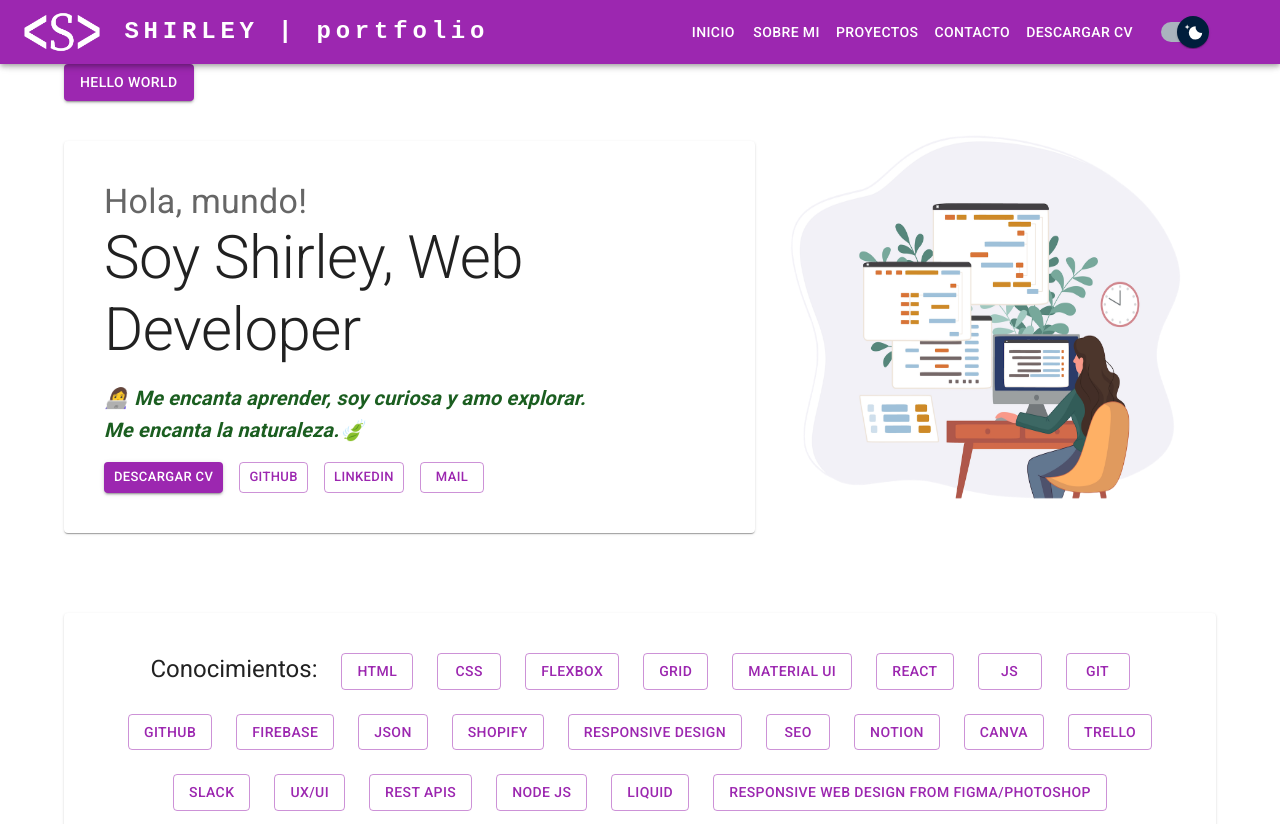
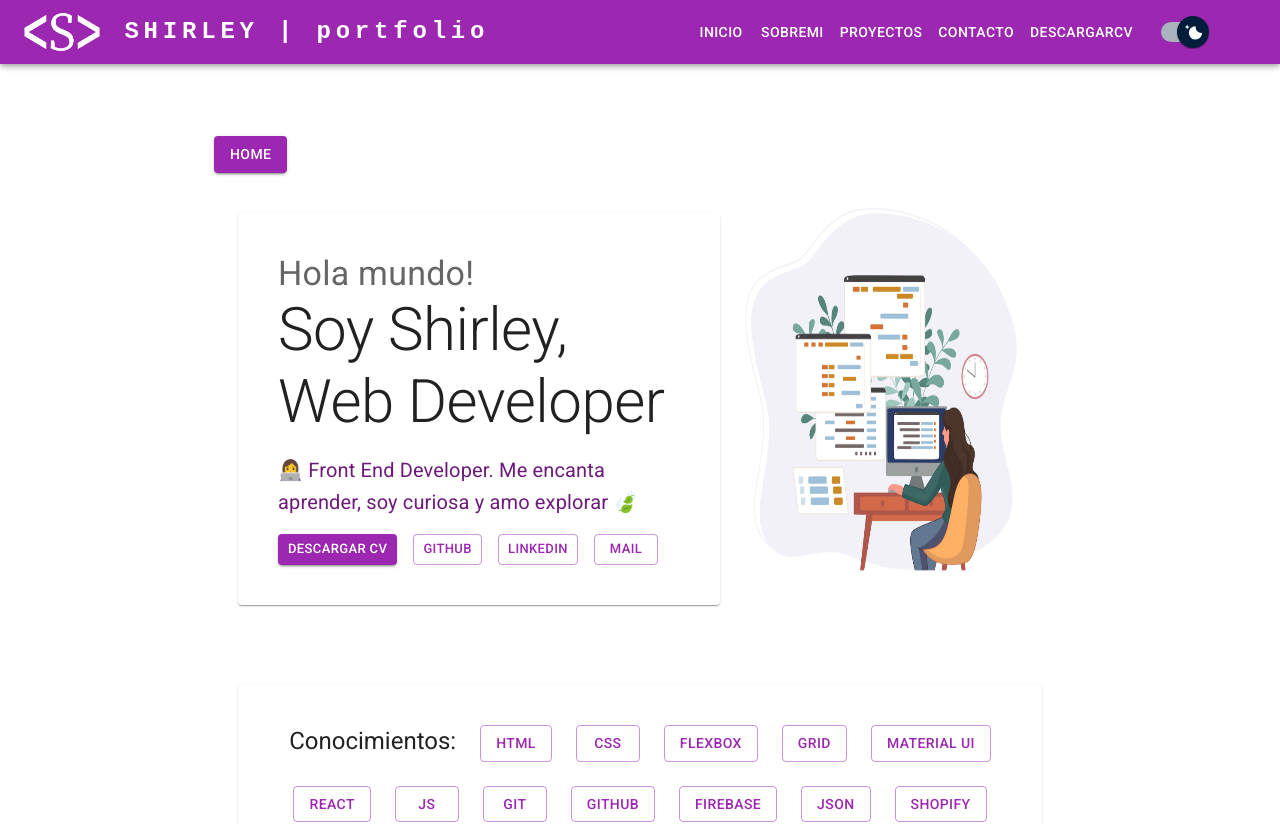
Before and after one commit to shimapi/portafolio, a React (Create React App) app: page / in a window 1280 px wide. Shown: the top 824 px of the page. Built offline with nearby package versions, Linux system fonts and the light colour scheme.

Commit message:
feat: routes working! :D

```diff
--- a/src/App.js
+++ b/src/App.js
@@ -1,13 +1,16 @@
 import * as React from 'react';
-import ScopedCssBaseline from '@mui/material/ScopedCssBaseline';
-import CssBaseline from '@mui/material/CssBaseline';
+import {CssBaseline,ScopedCssBaseline} from '@mui/material';
 import ResponsiveAppBarDrawer from './Components/ResponsiveAppBarDrawer';
-import Hola from './Components/Hola';
+/* import Hola from './Components/Hola';
 import Conocimientos from './Components/Conocimientos';
-import SobreMi from './Components/SobreMi';
-import Projects from './Components/Projects';
+import Projects from './Components/Projects'; */
+import SobreMi from './Pages/SobreMi';
 import Footer from './Components/Footer';
-import ListRouter from './Components/ListRouter';
+import { Route, Routes } from 'react-router';
+import Contacto from './Pages/Contacto';
+import Home from './Pages/Home';
+import Proyectos from './Pages/Proyectos';
+import DescargarCV from './Pages/DescargarCV';
 
 
 export default function MyApp() {
@@ -15,13 +18,23 @@ export default function MyApp() {
     <ScopedCssBaseline>
       <ResponsiveAppBarDrawer /> {/** menu */}
 
-        <ListRouter />
+<br/>
+<br/>
+<br/>
+
+      <Routes>
+        <Route path="/" element={<Home/>} />
+        <Route path="Contacto" element={<Contacto/>}  />
+        <Route path="Proyectos" element={<Proyectos/>} />
+        <Route path="DescargarCV" element={<DescargarCV/>} />
+        <Route path="SobreMi" element={<SobreMi/>} />
+      </Routes>
+
 
       <CssBaseline /> {/** no me acuerdo, pero era importante */}
-      <Hola />
-      <Conocimientos/>
-      <SobreMi/>
-      <Projects/>
+      <br/>
+<br/>
+<br/>
       <Footer/>
     </ScopedCssBaseline>
 
--- a/src/Components/ListRouter.jsx
+++ /dev/null
@@ -1,20 +0,0 @@
-import * as React from "react";
-import Button from "@mui/material/Button";
-import { Container } from "@mui/material";
-
-import {
-  Link as RouterLink,
-  Route,
-  Routes,
-  MemoryRouter,
-  useLocation,
-} from "react-router-dom";
-import { StaticRouter } from "react-router-dom/server";
-
-export default function MyApp() {
-  return (
-    <Container>
-      <Button variant="contained">Hello World</Button>
-    </Container>
-  );
-}
--- a/src/Components/ResponsiveAppBarDrawer.jsx
+++ b/src/Components/ResponsiveAppBarDrawer.jsx
@@ -24,13 +24,7 @@ import LightDark from "./LightDark";
 import { Link } from "react-router-dom";
 
 const drawerWidth = 240;
-const navItems = [
-  "INICIO",
-  "SOBRE MI",
-  "PROYECTOS",
-  "CONTACTO",
-  "DESCARGAR CV",
-];
+const navItems = ["Inicio", "SobreMi", "Proyectos", "Contacto", "DescargarCV"];
 
 function ResponsiveAppBarDrawer(props) {
   const { window } = props;
@@ -64,11 +58,13 @@ function ResponsiveAppBarDrawer(props) {
         ))}
       </List>
 
-      <MenuList>
-        <MenuItem component={Link} to="Contacto">
-          Contacto
+      {navItems.map((navItem) => (
+        <MenuItem key={navItem}>
+          <Typography textAlign="center">
+            <Link to={`/${navItem}`}>{navItem}</Link>
+          </Typography>
         </MenuItem>
-      </MenuList>
+      ))}
     </Box>
   );
 
--- a/src/Pages/Contacto.jsx
+++ b/src/Pages/Contacto.jsx
@@ -2,10 +2,10 @@ import * as React from "react";
 import Button from "@mui/material/Button";
 import { Container } from "@mui/material";
 
-export default function ContactoPage() {
+export default function Contacto() {
   return (
     <Container maxWidth="md">
-      <Button variant="contained">Contacto</Button>
+      <Button variant="contained">Contactssso</Button>
     </Container>
   );
 }
--- a/src/Pages/VerCV.jsx
+++ b/src/Pages/DescargarCV.jsx
@@ -2,7 +2,7 @@ import * as React from "react";
 import Button from "@mui/material/Button";
 import { Container } from "@mui/material";
 
-export default function VerCVPage() {
+export default function DescargarCV() {
   return (
     <Container maxWidth="md">
       <Button variant="contained">Ver CV</Button>
--- a/src/Components/Hola.jsx
+++ b/src/Pages/Hola.jsx
@@ -22,7 +22,7 @@ export default function Hola() {
             }}
           >
             <Typography variant="h4" sx={{ color: "text.secondary" }}>
-              Hola, mundo!
+              Hola mundo!
             </Typography>
             <Typography variant="h2" sx={{ color: "text.primary" }}>
               Soy Shirley, Web Developer
@@ -31,15 +31,15 @@ export default function Hola() {
             <Typography
               variant="h6"
               sx={{
-                color: "success.dark",
-                fontStyle: "italic",
-                fontWeight: "bold",
+                color: "primary.dark",
+                //fontStyle: "italic",
+                fontWeight: "normal",
                 my: 2,
                 maxWidth: 500,
               }}
             >
-              👩‍💻 Me encanta aprender, soy curiosa y amo explorar. Me encanta la
-              naturaleza.🍃
+              👩‍💻 Front End Developer. Me encanta aprender, soy curiosa y amo
+              explorar 🍃
             </Typography>
 
             <Box
--- /dev/null
+++ b/src/Pages/Home.jsx
@@ -0,0 +1,19 @@
+import * as React from "react";
+import Button from "@mui/material/Button";
+import { Container } from "@mui/material";
+import Projects from "../Components/Projects";
+import Conocimientos from "../Components/Conocimientos";
+import SobreMi from "../Components/SobreMi";
+import Hola from "./Hola";
+
+export default function Home() {
+  return (
+    <Container maxWidth="md">
+      <Button variant="contained">Home</Button>
+      <Hola />
+      <Conocimientos />
+      <SobreMi />
+      <Projects />
+    </Container>
+  );
+}
--- a/src/Pages/Proyectos.jsx
+++ b/src/Pages/Proyectos.jsx
@@ -2,7 +2,7 @@ import * as React from "react";
 import Button from "@mui/material/Button";
 import { Container } from "@mui/material";
 
-export default function ProyectosPage() {
+export default function Proyectos() {
   return (
     <Container maxWidth="md">
       <Button variant="contained">Proyectos</Button>
```
Also changed, not shown: src/Components/constants.jsx (added), src/Pages/constants.jsx (deleted).
